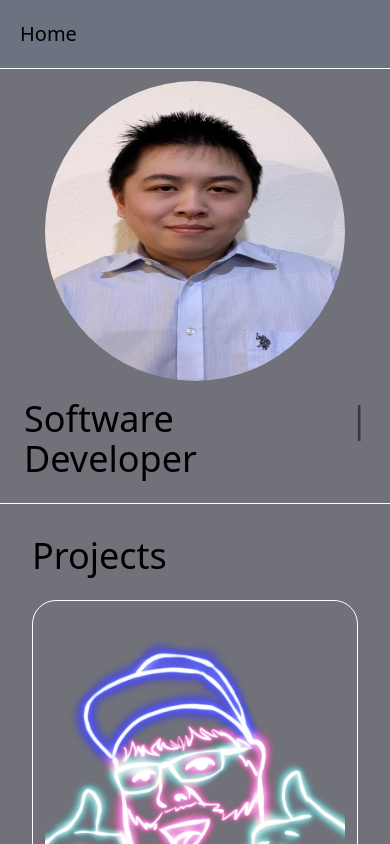
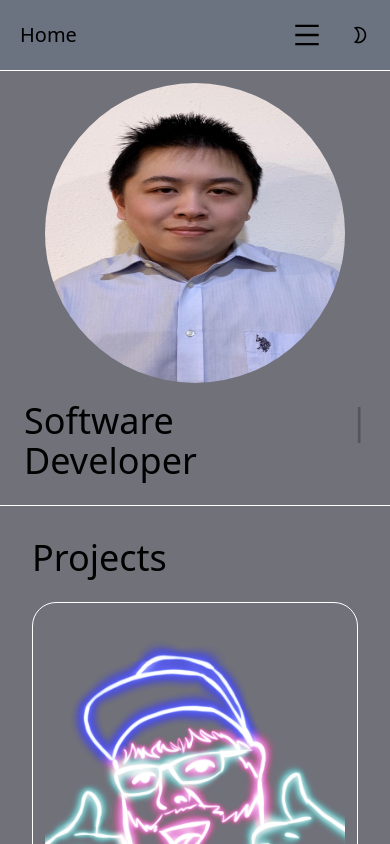
Before and after one commit to xgmak94/Portfolio, a Next.js app: page / in a window 390 px wide. Shown: the top 844 px of the page. Built offline with nearby package versions, Linux system fonts and the light colour scheme.

Commit message:
Fixed navbar on small screens

```diff
--- a/components/header/Navbar.tsx
+++ b/components/header/Navbar.tsx
@@ -11,13 +11,8 @@ export default function Navbar() {
   const [menu, setMenu] = useState(false);
 
   return (
-    <nav className="p-3 text-black dark:text-white bg-gray-500 dark:bg-gray-700 border-b border-white dark:border-black">
-      <div className="flex flex-row justify-between items-center gap-3">
-        <div className="container flex gap-3">
-          <NavItem link="/" text="home" setMenu={setMenu} />
-        </div>
-        <motion.div
-          className="hidden md:flex gap-3"
+    <motion.nav
+      className="p-3 text-black dark:text-white bg-gray-500 dark:bg-gray-700 border-b border-white dark:border-black"
       initial={{
         y: -500,
       }}
@@ -28,7 +23,13 @@ export default function Navbar() {
         duration: 2,
       }}
     >
+      <div className="flex flex-row justify-between items-center gap-3">
+        <div className="container flex gap-3">
+          <NavItem link="/" text="home" setMenu={setMenu} />
+        </div>
+        <div className="hidden md:flex gap-3">
           <NavMenu setMenu={setMenu} />
+        </div>
         <button
           className="flex md:hidden hover:bg-gray-300 dark:hover:bg-gray-600 rounded-xl text-lg p-2 text-center self-center"
           onClick={() => setMenu((prev) => !prev)}
@@ -36,7 +37,6 @@ export default function Navbar() {
           {menu ? <AiOutlineClose size={30} /> : <AiOutlineMenu size={30} />}
         </button>
         <ModeToggle />
-        </motion.div>
       </div>
       <AnimatePresence mode="wait">
         {menu ? (
@@ -59,6 +59,6 @@ export default function Navbar() {
           </motion.div>
         ) : null}
       </AnimatePresence>
-    </nav>
+    </motion.nav>
   );
 }
```
Lines whose indentation alone changed are shown as unchanged.
